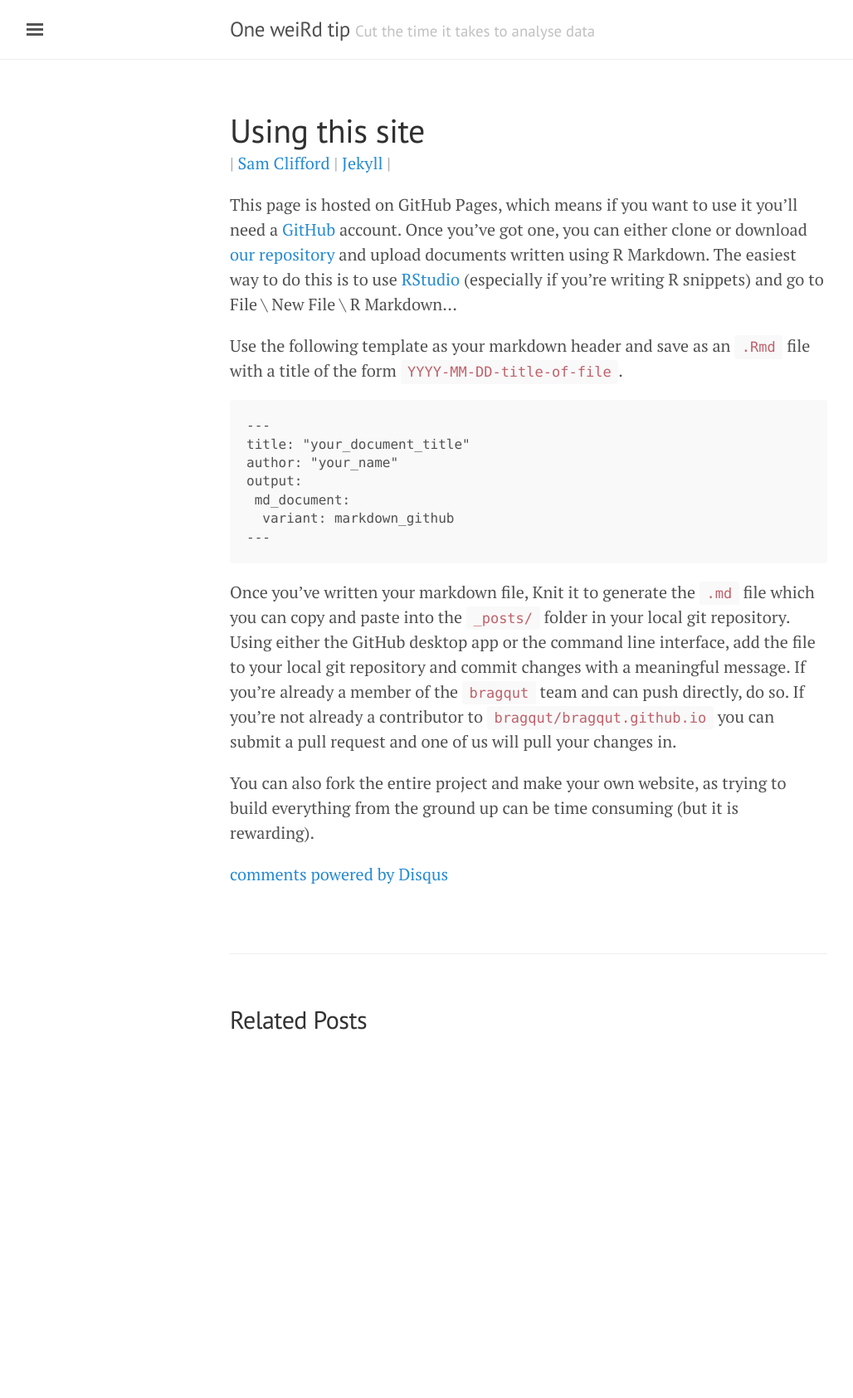
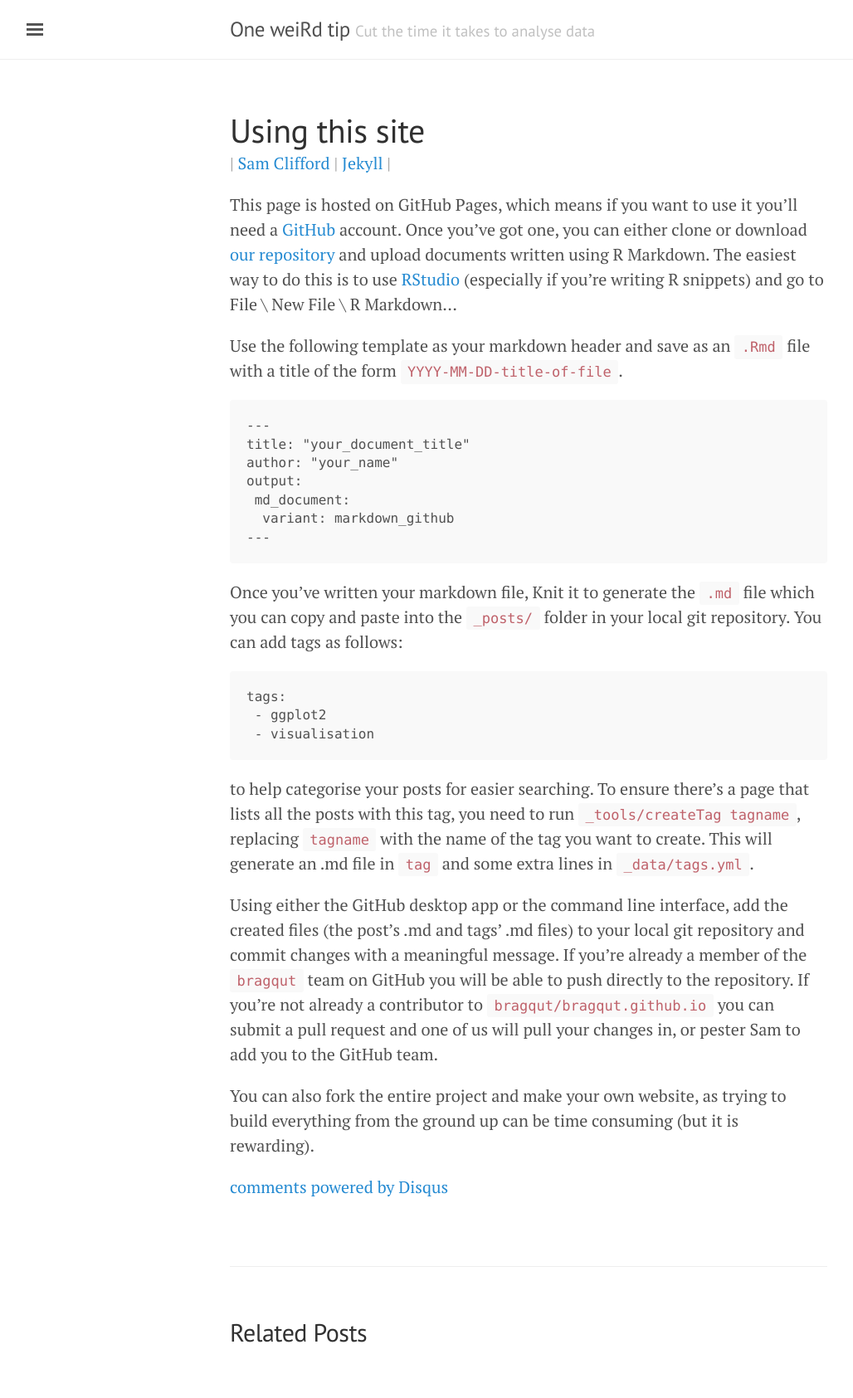
Before and after one commit to bragqut/bragqut.github.io, a Jekyll site: the page built from using-this-site.md, in a window 1280 px wide. Shown: the whole page at 83% size, without its empty margins (3-1031 px from the left). Built offline with Jekyll 4.4.1, drawn with Linux system fonts in a browser that asks for light colours; comment, search, counter and statistics services are not loaded; before the commit the page ends 1307 px from its top, so only the background shows below that.

Commit message:
extra instructions

````diff
--- a/using-this-site.md
+++ b/using-this-site.md
@@ -20,6 +20,14 @@ output:
 ---
 ```
 
-Once you've written your markdown file, Knit it to generate the `.md` file which you can copy and paste into the `_posts/` folder in your local git repository. Using either the GitHub desktop app or the command line interface, add the file to your local git repository and commit changes with a meaningful message. If you're already a member of the `bragqut` team and can push directly, do so. If you're not already a contributor to `bragqut/bragqut.github.io` you can submit a pull request and one of us will pull your changes in.
+Once you've written your markdown file, Knit it to generate the `.md` file which you can copy and paste into the `_posts/` folder in your local git repository. You can add tags as follows:
+```
+tags:
+ - ggplot2
+ - visualisation
+```
+to help categorise your posts for easier searching. To ensure there's a page that lists all the posts with this tag, you need to run `_tools/createTag tagname`, replacing `tagname` with the name of the tag you want to create. This will generate an .md file in `tag` and some extra lines in `_data/tags.yml`.
+
+Using either the GitHub desktop app or the command line interface, add the created files (the post's .md and tags' .md files) to your local git repository and commit changes with a meaningful message. If you're already a member of the `bragqut` team on GitHub you will be able to push directly to the repository. If you're not already a contributor to `bragqut/bragqut.github.io` you can submit a pull request and one of us will pull your changes in, or pester Sam to add you to the GitHub team.
 
 You can also fork the entire project and make your own website, as trying to build everything from the ground up can be time consuming (but it is rewarding).
````
